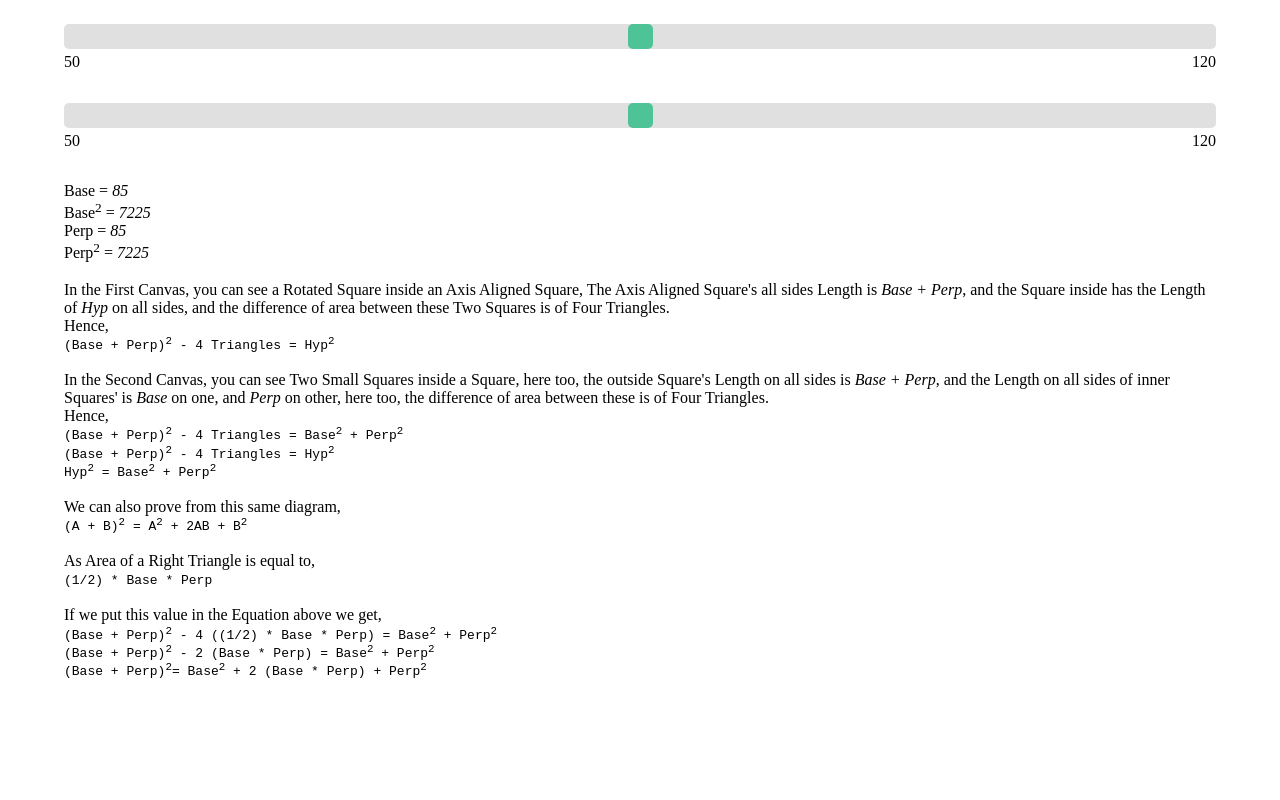
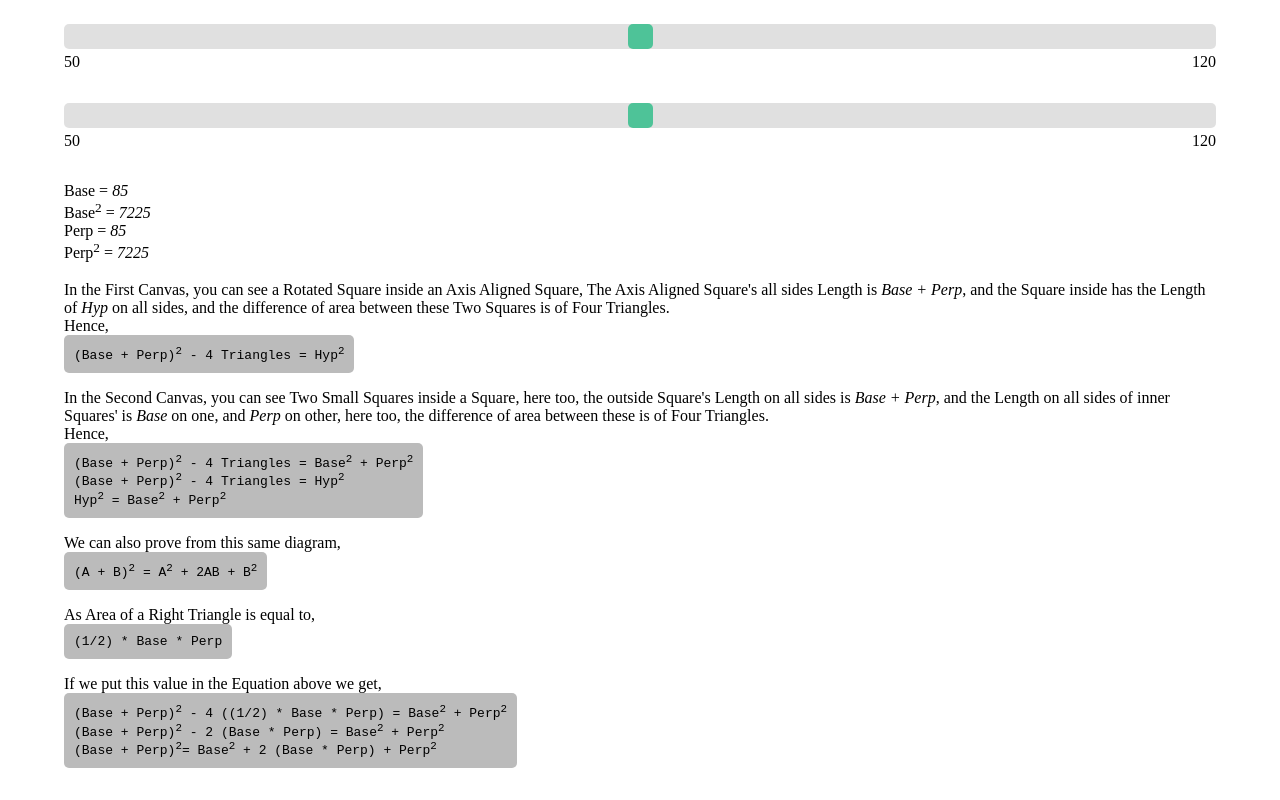
Before and after one commit to IshaqJunejo/Riyazi-Visualisation, a plain HTML site: page Pythagorean-Theorem.html in a window 1280 px wide. Shown: the part 376-1176 px from the top of the page. Before the commit the page ends 1089 px from the top, so only its background shows below. Drawn offline with Linux system fonts and the light colour scheme.

Commit message:
Can Display the Equation better now

```diff
--- a/Pythagorean-Theorem.html
+++ b/Pythagorean-Theorem.html
@@ -3,6 +3,7 @@
 <head>
     <meta charset="UTF-8">
     <meta name="viewport" content="width=device-width, initial-scale=1.0">
+    <link rel="stylesheet" href="Styles/Equation.css">
     <link rel="stylesheet" href="Styles/Main.css">
     <link rel="stylesheet" href="Styles/Sliders.css">
     <title>Pythagorean Theorem</title>
@@ -41,7 +42,7 @@
             Hence,
         </p>
         <code>
-             (Base + Perp)<sup>2</sup> - 4 Triangles = Hyp<sup>2</sup><br><br>
+             (Base + Perp)<sup>2</sup> - 4 Triangles = Hyp<sup>2</sup>
         </code>
         <p>
             In the Second Canvas, you can see Two Small Squares inside a Square,
@@ -53,19 +54,19 @@
         <code>
             (Base + Perp)<sup>2</sup> - 4 Triangles = Base<sup>2</sup> + Perp<sup>2</sup><br>
             (Base + Perp)<sup>2</sup> - 4 Triangles = Hyp<sup>2</sup><br>
-            Hyp<sup>2</sup> = Base<sup>2</sup> + Perp<sup>2</sup><br><br>
+            Hyp<sup>2</sup> = Base<sup>2</sup> + Perp<sup>2</sup>
         </code>
         <p>
             We can also prove from this same diagram,<br>
         </p>
         <code>
-            (A + B)<sup>2</sup> = A<sup>2</sup> + 2AB + B<sup>2</sup><br><br>
+            (A + B)<sup>2</sup> = A<sup>2</sup> + 2AB + B<sup>2</sup>
         </code>
         <p>
             As Area of a Right Triangle is equal to,
         </p>
         <code>
-            (1/2) * Base * Perp<br><br>
+            (1/2) * Base * Perp
         </code>
         <p>
             If we put this value in the Equation above we get,
@@ -73,7 +74,7 @@
         <code>
             (Base + Perp)<sup>2</sup> - 4 ((1/2) * Base * Perp) = Base<sup>2</sup> + Perp<sup>2</sup><br>
             (Base + Perp)<sup>2</sup> - 2 (Base * Perp) = Base<sup>2</sup> + Perp<sup>2</sup><br>
-            (Base + Perp)<sup>2</sup>= Base<sup>2</sup>  + 2 (Base * Perp) + Perp<sup>2</sup><br><br>
+            (Base + Perp)<sup>2</sup>= Base<sup>2</sup>  + 2 (Base * Perp) + Perp<sup>2</sup>
         </code>
     </div>
     <script src="Scripts/Main.js"></script>
--- /dev/null
+++ b/Styles/Equation.css
@@ -0,0 +1,8 @@
+code
+{
+    background: #bbb;
+    padding: 10px;
+    margin-bottom: 16px;
+    border-radius: 5px;
+    display: inline-block;
+}
--- a/Styles/Main.css
+++ b/Styles/Main.css
@@ -25,6 +25,11 @@
     margin: 16px auto;
 }
 
+.content p
+{
+    font-size: 16px;
+}
+
 @media screen and (max-width: 800px)
 {
     .visual
```
Also changed, not shown: Exponential-Equation.html (+2 -1 lines), Logarithmic-Equation.html (+2 -1 lines), Unit-Circle.html (+6 -3 lines), linear-equation.html (+2 -2 lines).
